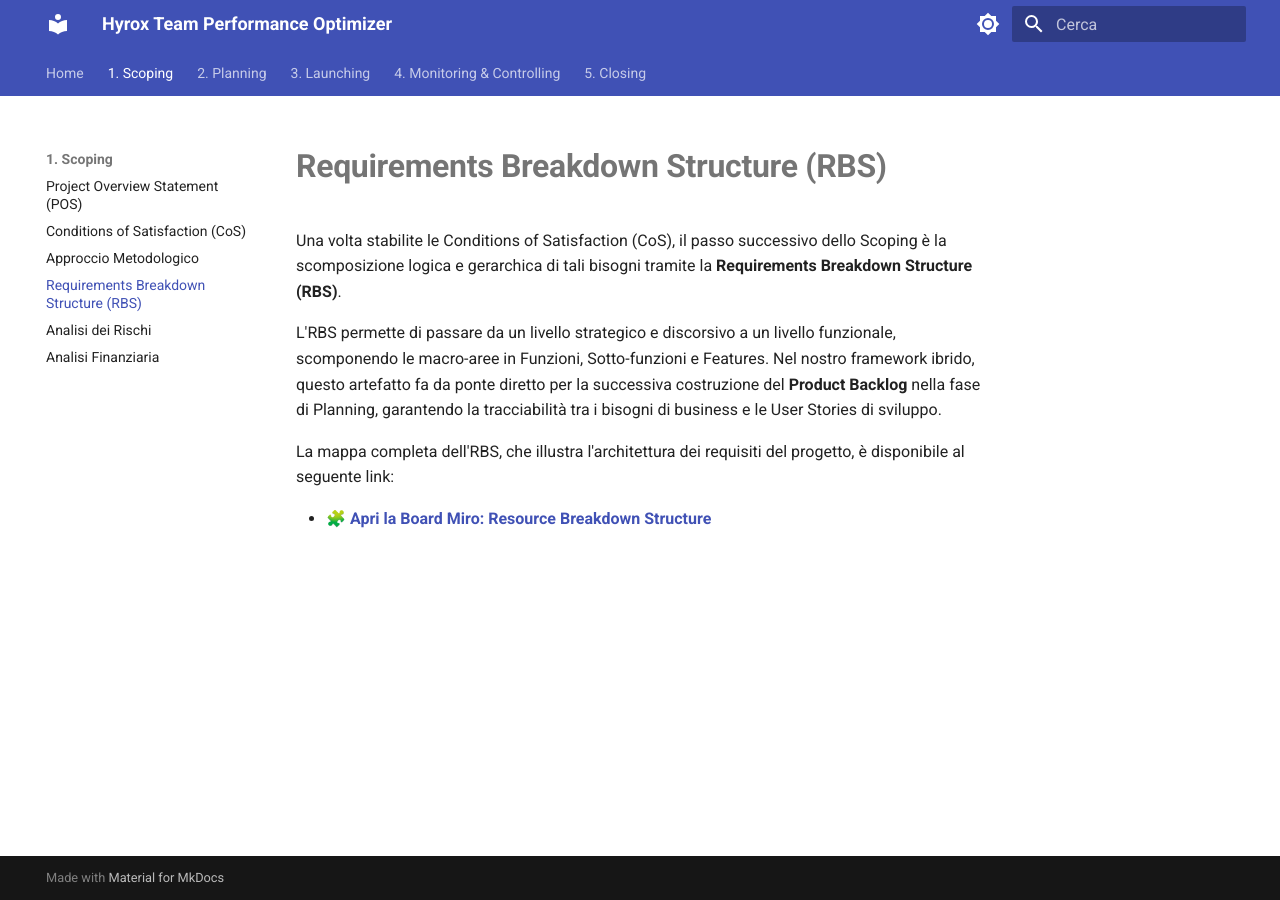
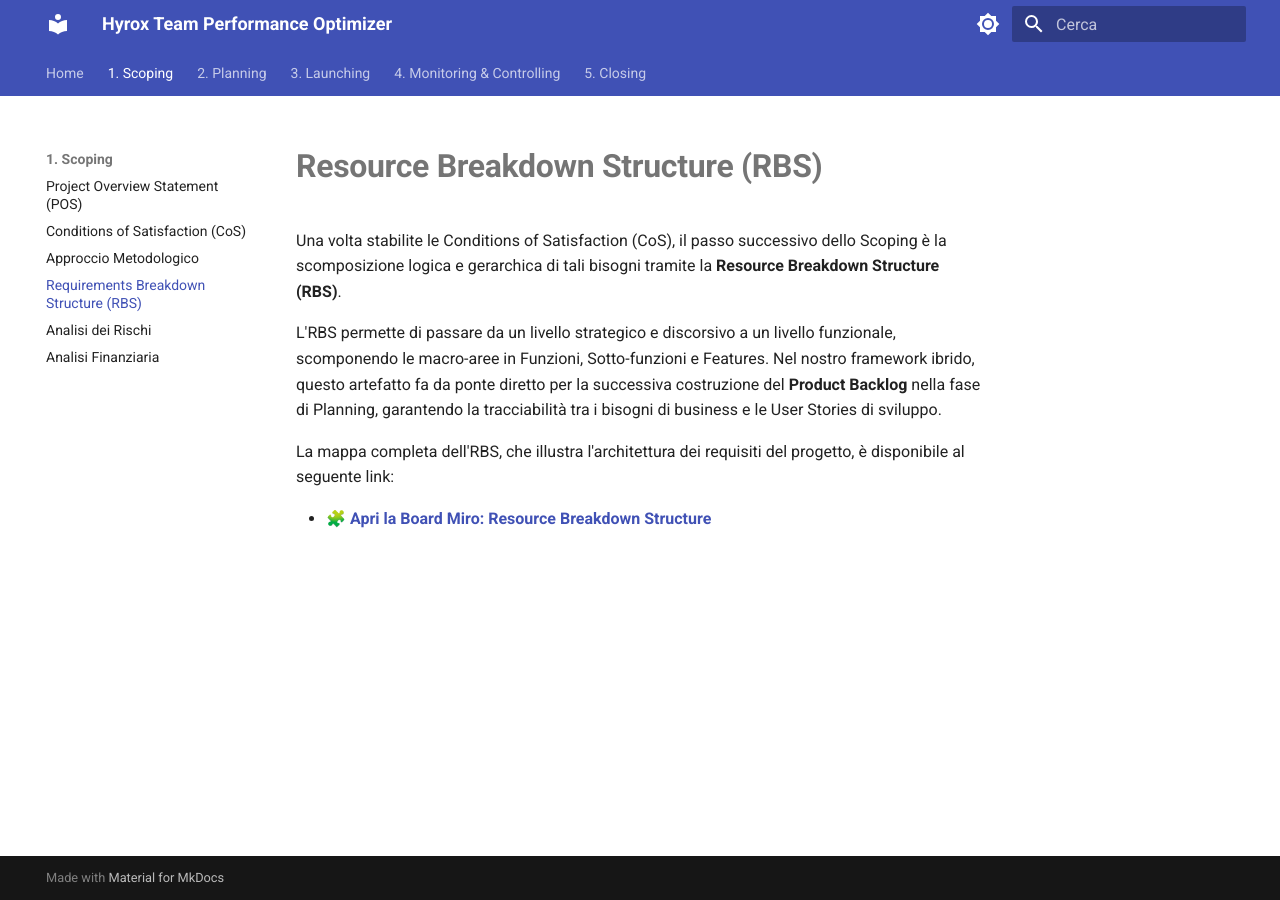
Before and after one commit to AndreaZavatta/Hyrox-Training-PM, an MkDocs documentation site: the page built from docs/1-Scoping/4-rbs.md, in a window 1280 px wide. Built offline with MkDocs 1.6.1 and Material for MkDocs 9.7.7, drawn with Linux system fonts in a browser that asks for light colours.

Commit message:
docs: rename Requirements Breakdown Structure to Resource Breakdown Structure in scoping documentation

```diff
--- a/docs/1-Scoping/4-rbs.md
+++ b/docs/1-Scoping/4-rbs.md
@@ -1,6 +1,6 @@
-# **Requirements Breakdown Structure (RBS)**
+# **Resource Breakdown Structure (RBS)**
 
-Una volta stabilite le Conditions of Satisfaction (CoS), il passo successivo dello Scoping è la scomposizione logica e gerarchica di tali bisogni tramite la **Requirements Breakdown Structure (RBS)**.
+Una volta stabilite le Conditions of Satisfaction (CoS), il passo successivo dello Scoping è la scomposizione logica e gerarchica di tali bisogni tramite la **Resource Breakdown Structure (RBS)**.
 
 L'RBS permette di passare da un livello strategico e discorsivo a un livello funzionale, scomponendo le macro-aree in Funzioni, Sotto-funzioni e Features. Nel nostro framework ibrido, questo artefatto fa da ponte diretto per la successiva costruzione del **Product Backlog** nella fase di Planning, garantendo la tracciabilità tra i bisogni di business e le User Stories di sviluppo.
 
```
